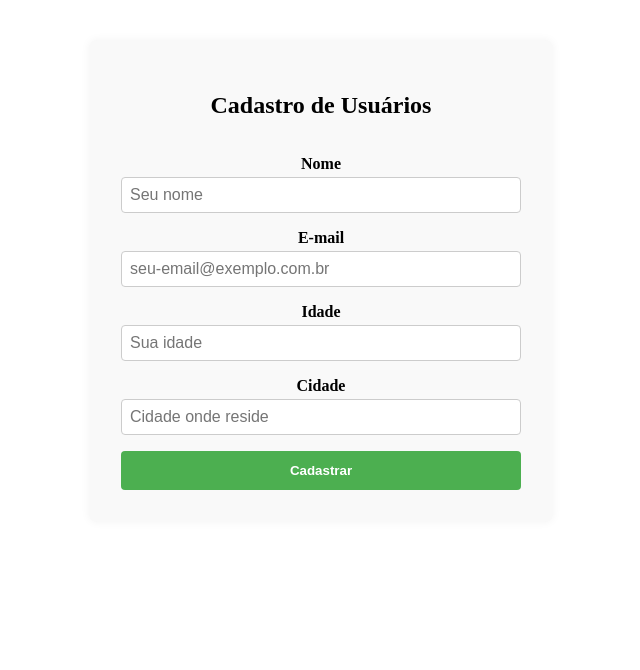
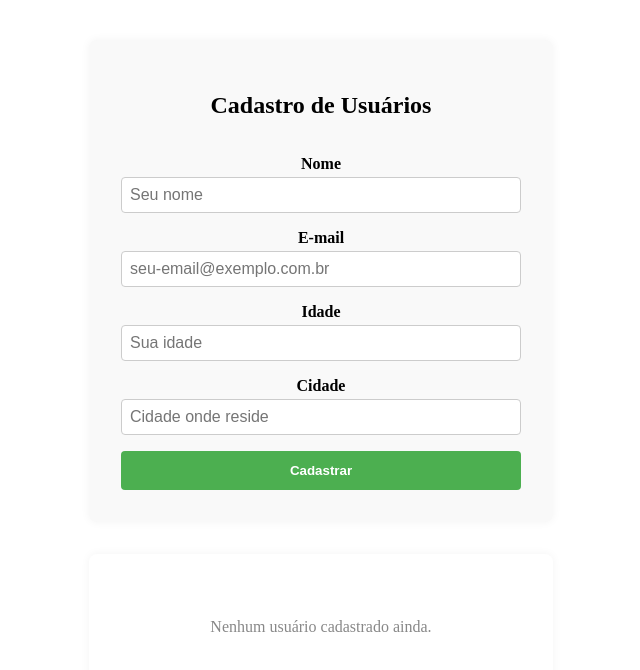
Before and after one commit to TiagoLeopoldo/sistema-de-cadastro-de-usuarios-em-react, a React (Vite) app: page / in a window 1280 px wide. Shown: the top 670 px of the page, without its empty margins (319-959 px from the left). Built offline with nearby package versions, Linux system fonts and the light colour scheme.

Commit message:
feat: integração entre Form e App com renderização dinâmica da lista de usuários

```diff
--- a/src/App.tsx
+++ b/src/App.tsx
@@ -1,13 +1,21 @@
+import { useState } from 'react';
 import './App.css';
 import Form from './components/form/Form';
+import UserList from './components/user-list/UserList'
+import type { Formulario } from './components/form/Form';
 
 function App() {
+    const [usuarios, setUsuarios] = useState<Formulario[]>([]);
 
+    const adicionarUsuario = (novoUsuario: Formulario) => {
+      setUsuarios([...usuarios, novoUsuario]);
+    };
 
   return (
     <>
       <main>
-        <Form/>
+        <Form onAddUser={adicionarUsuario}/>
+        <UserList usuarios={usuarios}/>
       </main>
     </>
   )
--- a/src/components/form/Form.tsx
+++ b/src/components/form/Form.tsx
@@ -2,15 +2,19 @@ import { useState } from "react";
 import "./form.css";
 import ButtonRegister from "../buttons/ButtonRegister";
 
-interface Formulario {
+export interface Formulario {
   nome: string;
   email: string;
   idade: string;
   cidade: string
 }
 
+interface FormProps {
+  onAddUser: (usuario: Formulario) => void;
+}
 
-const Form = () => {
+
+const Form = ({onAddUser}: FormProps) => {
   const [camposDeFormulario, setCamposDeFormulario] = useState<Formulario>({
     nome: '',
     email: '',
@@ -27,7 +31,7 @@ const Form = () => {
 
   const [formularioValido, setFormularioValido] = useState(false);
 
-  const handleSubmit = () => {
+  const fazerCadastro = () => {
     const novosErros: { [campo: string]: string } = {};
 
     if (!camposDeFormulario.nome.trim()) {
@@ -50,6 +54,8 @@ const Form = () => {
 
     if (Object.keys(novosErros).length === 0) {
       setFormularioValido(true);
+      onAddUser(camposDeFormulario);
+      setCamposDeFormulario({nome: '', email: '', idade: '', cidade: ''});
     } else {
       setFormularioValido(false);
     }
@@ -74,7 +80,7 @@ const Form = () => {
         Cidade <input className={erros.nome ? "erro-input" : ""} id="cidade" placeholder="Cidade onde reside" type="text" name="cidade" value={camposDeFormulario.cidade} onChange={(e) => setCamposDeFormulario({ ...camposDeFormulario, cidade: e.target.value })} />
         {erros.cidade && <span className="erro">{erros.cidade}</span>}
       </label>
-      <ButtonRegister onClick={handleSubmit} />
+      <ButtonRegister onClick={fazerCadastro} />
       {formularioValido && <p className="sucesso">Formulário enviado com sucesso!</p>}
 
     </section>
--- /dev/null
+++ b/src/components/user-list/UserList.tsx
@@ -0,0 +1,22 @@
+import './user-list.css';
+import type { Formulario } from '../form/Form';
+
+interface UserListProps {
+  usuarios: Formulario[]
+}
+
+function UserList({ usuarios }: UserListProps) {
+  return (
+    <section className="user-list">
+      {usuarios.length === 0 ? (
+        <p className="user-empty">Nenhum usuário cadastrado ainda.</p>)
+        :
+        (<ul>
+          {usuarios.map((usuario) => (<li key={usuario.email}><p className="user-name">{usuario.nome}</p><span className="user-details">{usuario.email} - {usuario.idade} anos - {usuario.cidade}</span></li>))}
+        </ul>)}
+
+    </section>
+  )
+}
+
+export default UserList
--- /dev/null
+++ b/src/components/user-list/user-list.css
@@ -0,0 +1,41 @@
+.user-list {
+  max-width: 400px;
+  margin: 2rem auto;
+  padding: 2rem;
+  background-color: #ffffff;
+  border-radius: 8px;
+  box-shadow: 0 0 10px rgba(0, 0, 0, 0.05);
+}
+
+.user-empty {
+  text-align: center;
+  font-size: 1rem;
+  color: #888;
+  padding: 1rem;
+}
+
+.user-list ul {
+  list-style: none;
+  padding: 0;
+  margin: 0;
+}
+
+.user-list li {
+  padding: 1rem;
+  border-bottom: 1px solid #e0e0e0;
+}
+
+.user-list li:last-child {
+  border-bottom: none;
+}
+
+.user-name {
+  font-weight: bold;
+  font-size: 1.1rem;
+  margin-bottom: 0.25rem;
+}
+
+.user-details {
+  font-size: 0.95rem;
+  color: #555;
+}
```
Also changed, not shown: 1 other file (tests, documents, lock files or other folders).
